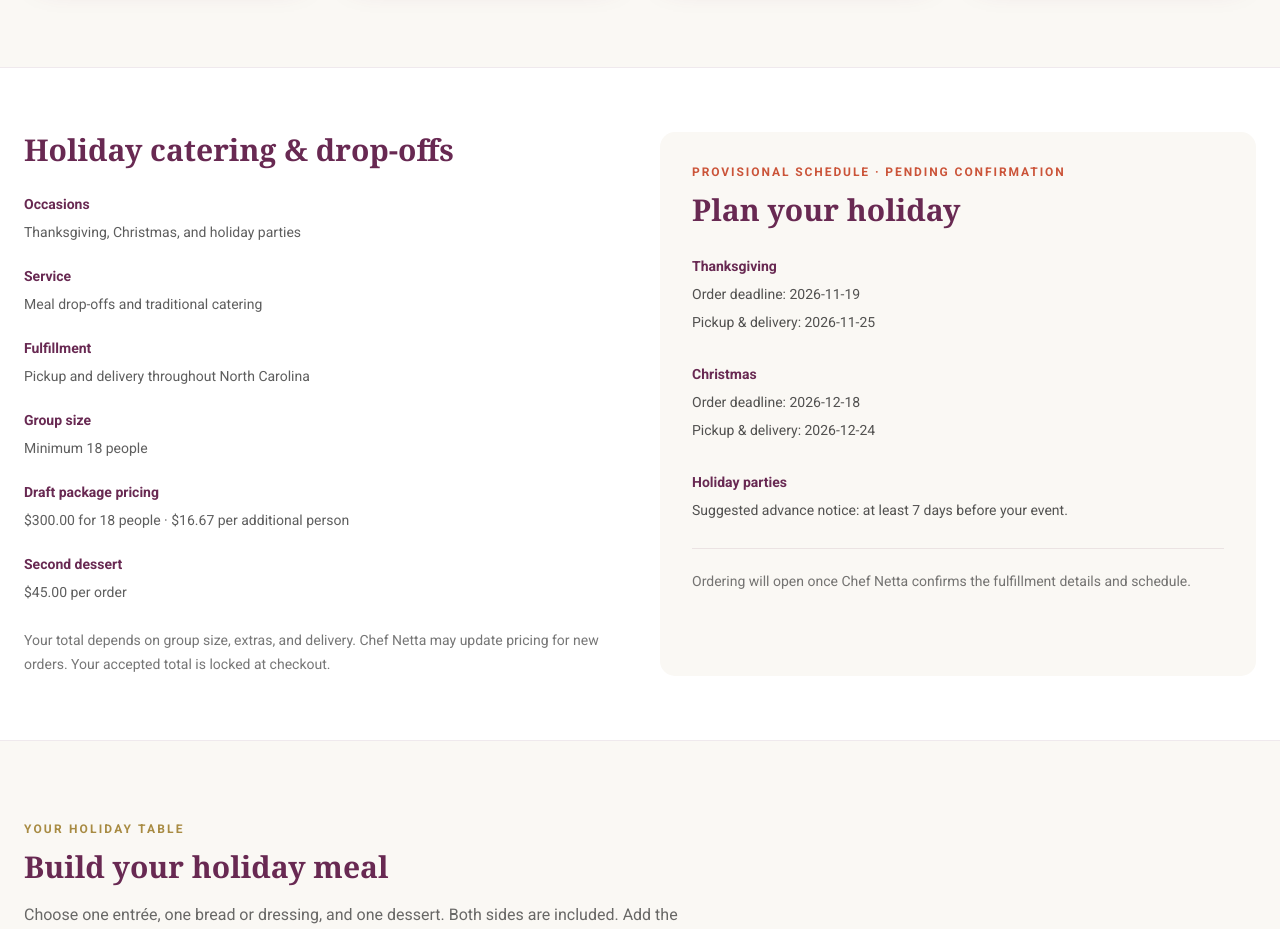
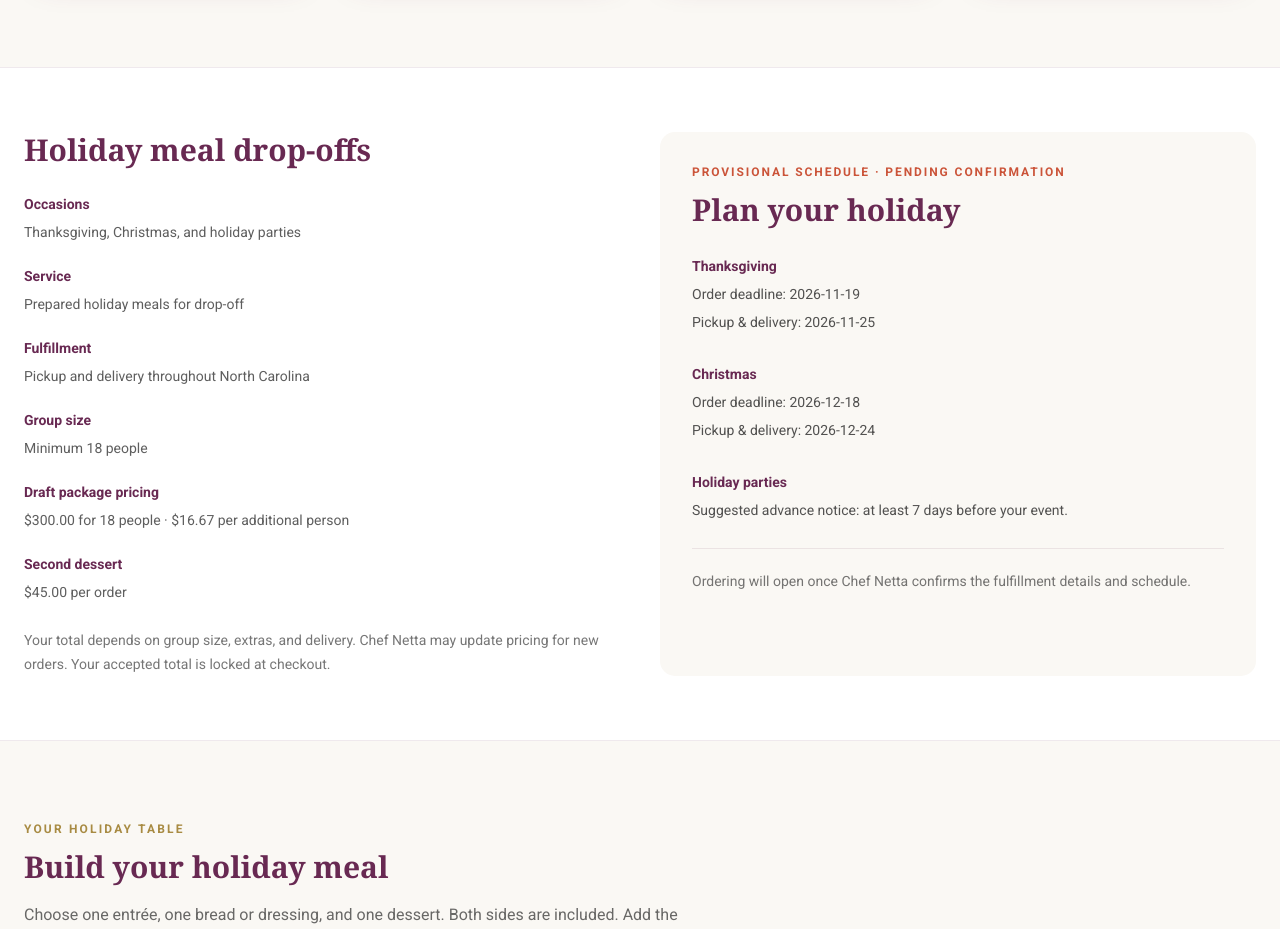
Before and after one commit to fullstackfrench/nettaspantrymealplan, a Next.js app: page /holiday-cheat-sheet in a window 1280 px wide. Shown: the part 1220-2149 px from the top of the page. Built offline with nearby package versions, Linux system fonts and the light colour scheme; no server answers; the database is empty.

Commit message:
Remove catering from holiday menu wording

```diff
--- a/src/app/holiday-cheat-sheet/page.tsx
+++ b/src/app/holiday-cheat-sheet/page.tsx
@@ -18,7 +18,7 @@ export const dynamic = "force-dynamic";
 export const metadata: Metadata = {
   title: "Hassle-free Holidays | Netta's Pantry",
   description:
-    "Chef Netta’s Thanksgiving and Christmas menu for holiday meal drop-offs and catering. Pickup and delivery available for groups of 18 or more.",
+    "Chef Netta’s Thanksgiving and Christmas menu for holiday meal drop-offs. Available for groups of 18 or more throughout North Carolina.",
 };
 
 const menu = [
@@ -108,7 +108,7 @@ export default async function HolidayPage() {
         <div className="mx-auto grid max-w-7xl gap-10 px-4 py-16 sm:px-6 lg:grid-cols-2">
           <div>
             <h2 className="font-display text-3xl font-bold text-brand-plum">
-              Holiday catering &amp; drop-offs
+              Holiday meal drop-offs
             </h2>
             <dl className="mt-6 space-y-5 text-sm leading-6">
               <Detail
@@ -117,7 +117,7 @@ export default async function HolidayPage() {
               />
               <Detail
                 title="Service"
-                value="Meal drop-offs and traditional catering"
+                value="Prepared holiday meals for drop-off"
               />
               <Detail
                 title="Fulfillment"
--- a/src/components/HolidayBanner.tsx
+++ b/src/components/HolidayBanner.tsx
@@ -37,7 +37,7 @@ export default function HolidayBanner() {
             sizes="(max-width: 1023px) 100vw, 45vw"
             className="h-auto w-full rounded-panel"
           />
-          <p className="mt-3 text-sm text-white/75">Pickup &amp; delivery · Meal drop-offs &amp; traditional catering</p>
+          <p className="mt-3 text-sm text-white/75">Holiday meal drop-offs</p>
         </div>
       </div>
     </section>
```
